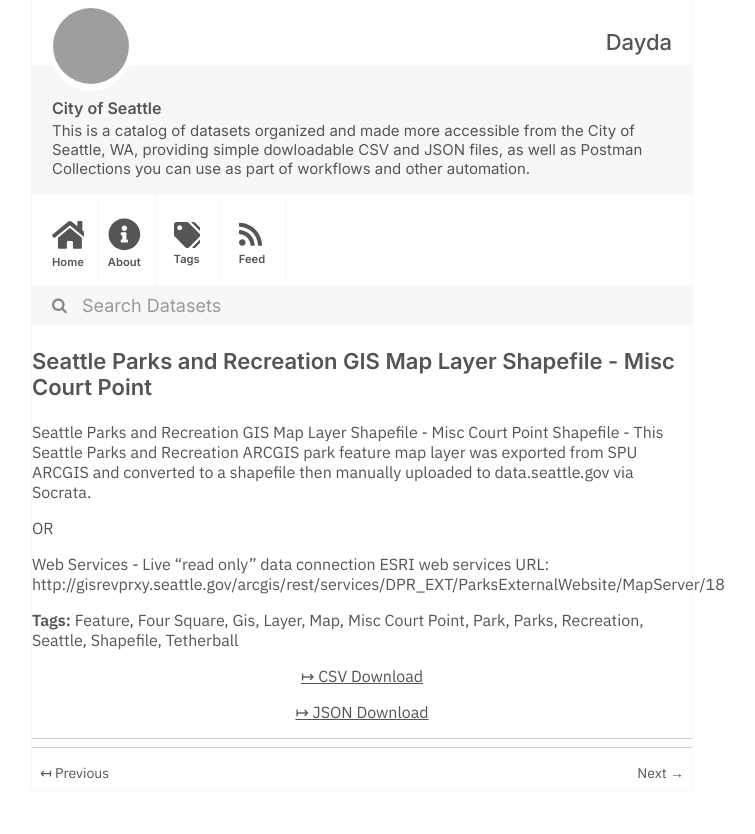
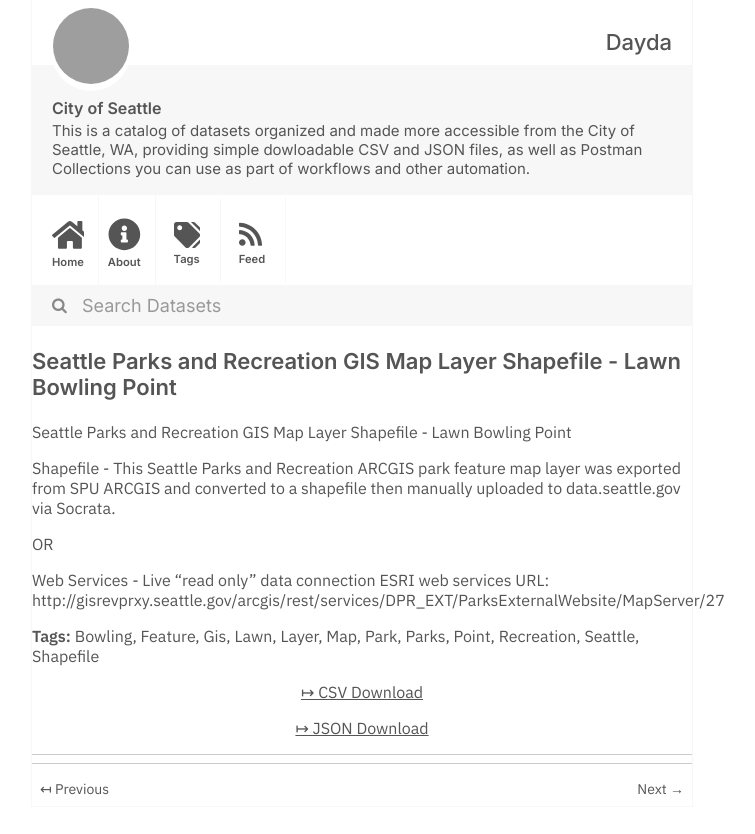
Before and after one commit to dayda-entities/city-of-seattle, a Jekyll site: the page built from _posts/2020-11-10-seattle-parks-and-recreation-g.md, in a window 1280 px wide, cut to the strip 0-834 px from the top of the page. Shown: the whole strip, without its empty margins (278-1033 px from the left). Built offline with Jekyll 4.4.1, drawn with Linux system fonts in a browser that asks for light colours; grey boxes are pictures that could not be loaded.

Commit message:
Publish Data

```diff
--- a/_posts/2020-11-10-seattle-parks-and-recreation-g.md
+++ b/_posts/2020-11-10-seattle-parks-and-recreation-g.md
@@ -1,32 +1,33 @@
 ---
-title: Seattle Parks and Recreation GIS Map Layer Shapefile - Misc Court Point
-created: '2020-11-10T16:59:41.855662'
-modified: '2020-11-10T16:59:41.855673'
+title: Seattle Parks and Recreation GIS Map Layer Shapefile - Lawn Bowling Point
+created: '2020-11-10T16:59:42.046932'
+modified: '2020-11-10T16:59:42.046939'
 state: active
 type: dataset
 tags:
+  - Bowling
   - Feature
-  - Four Square
   - Gis
+  - Lawn
   - Layer
   - Map
-  - Misc Court Point
   - Park
   - Parks
+  - Point
   - Recreation
   - Seattle
   - Shapefile
-  - Tetherball
 groups:
   - Local Government
-csv_url: 'https://data.seattle.gov/api/views/awq4-7465/rows.csv?accessType=DOWNLOAD'
-json_url: 'https://data.seattle.gov/api/views/awq4-7465/rows.json?accessType=DOWNLOAD'
+csv_url: 'https://data.seattle.gov/api/views/7kdf-8kw8/rows.csv?accessType=DOWNLOAD'
+json_url: 'https://data.seattle.gov/api/views/7kdf-8kw8/rows.json?accessType=DOWNLOAD'
 layout: post
 
 ---
-Seattle Parks and Recreation GIS Map Layer Shapefile - Misc Court Point
+Seattle Parks and Recreation GIS Map Layer Shapefile - Lawn Bowling Point
+
 Shapefile - This Seattle Parks and Recreation ARCGIS park feature map layer was exported from SPU ARCGIS and converted to a shapefile then manually uploaded to data.seattle.gov via Socrata.
 
 OR
 
-Web Services - Live "read only" data connection ESRI web services URL: http://gisrevprxy.seattle.gov/arcgis/rest/services/DPR_EXT/ParksExternalWebsite/MapServer/18
+Web Services - Live "read only" data connection ESRI web services URL: http://gisrevprxy.seattle.gov/arcgis/rest/services/DPR_EXT/ParksExternalWebsite/MapServer/27
```
